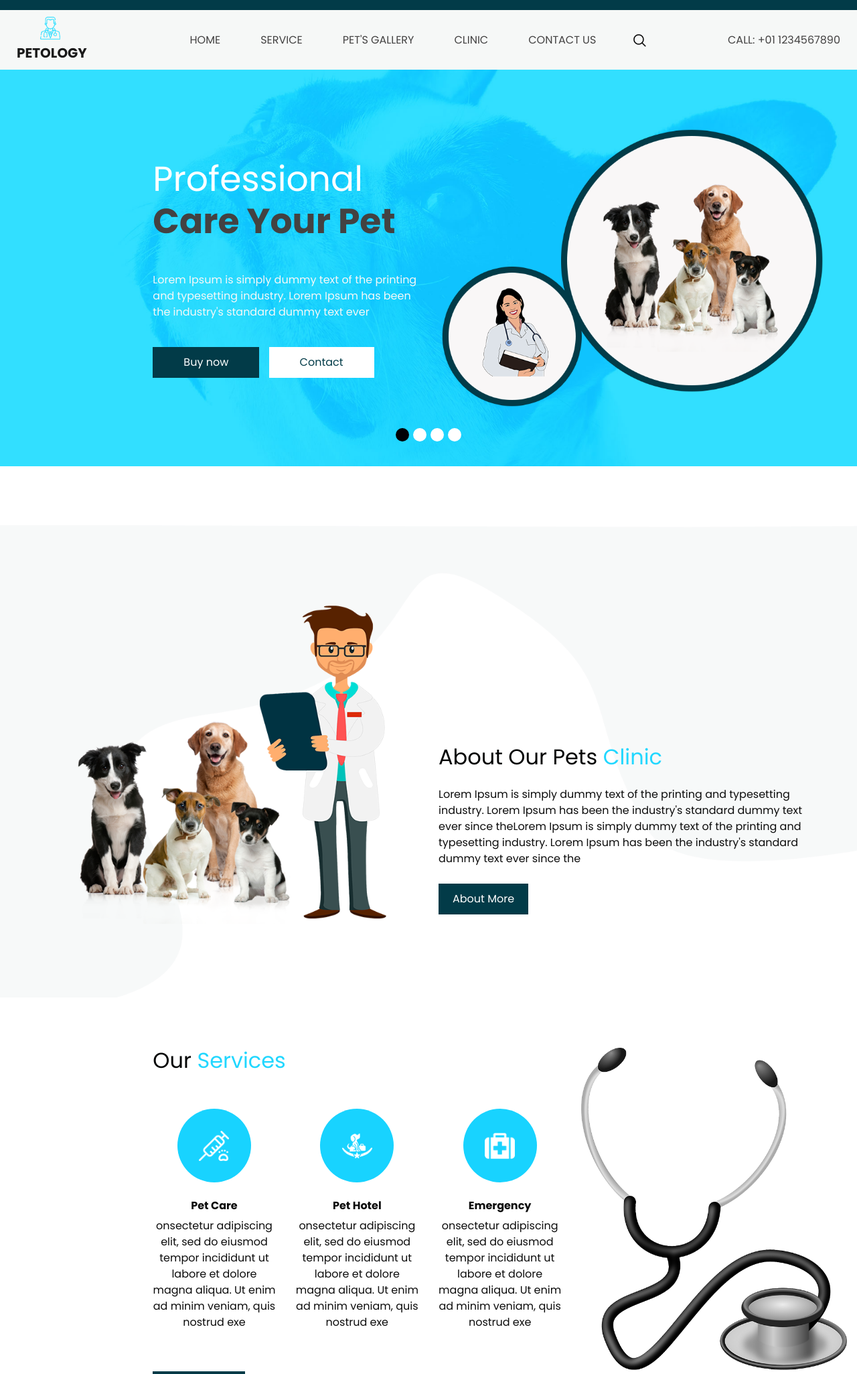
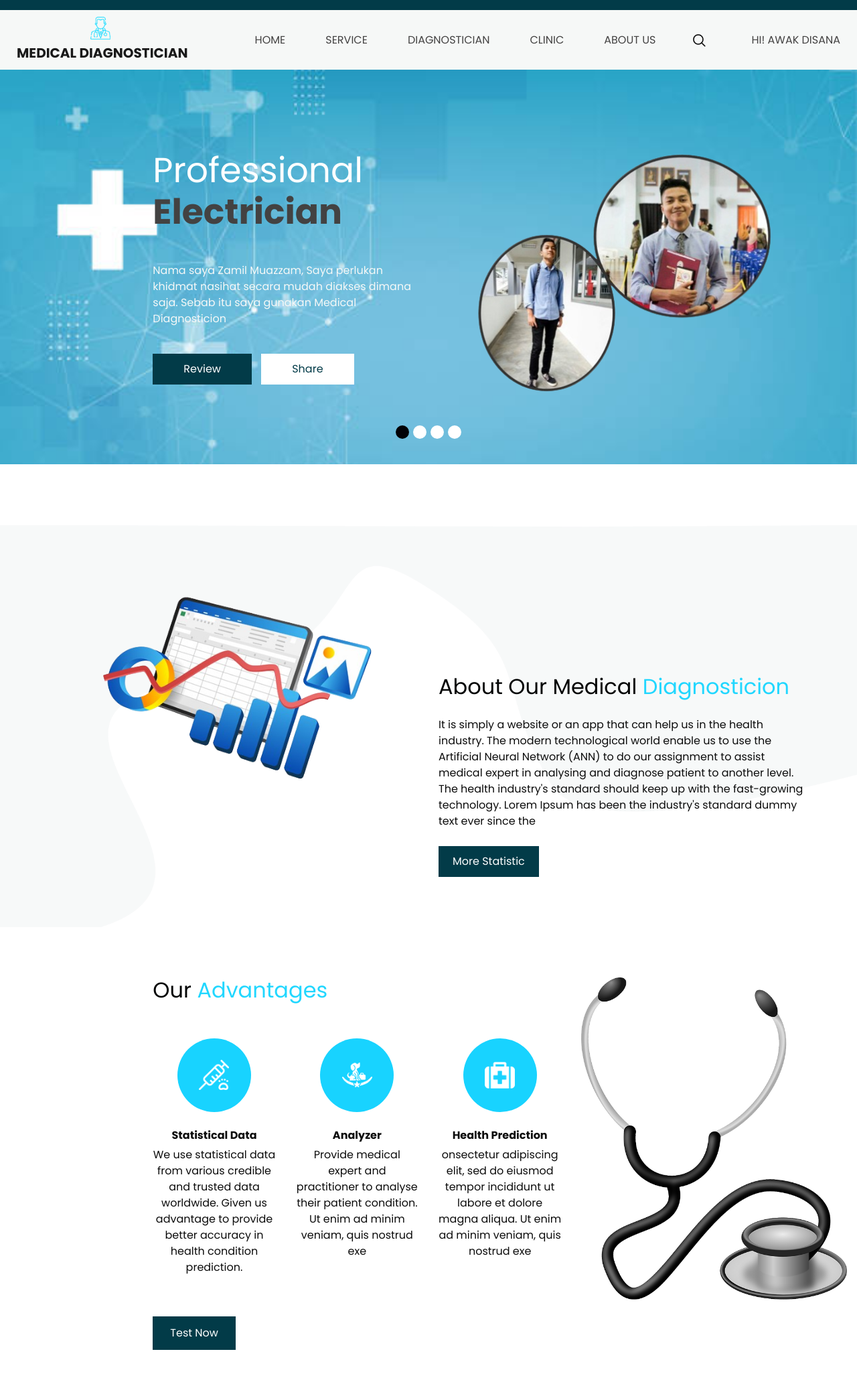
Before and after one commit to JimPaan/Med_Diagnotion, a Django app: template templates/dashboard.html in a window 1280 px wide. Shown: the top 2051 px of the page at 67% size. Run offline with Django 3.2, Linux system fonts and the light colour scheme; the template is opened without the code that fills it, so the values that code supplies are empty; some libraries are stand-ins or nearby versions.

Commit message:
Update gambar and update html

```diff
--- a/static/css/style.css
+++ b/static/css/style.css
@@ -163,7 +163,7 @@ a:focus {
 /*end header section*/
 /* slider section */
 .slider_section {
-  background-image: url(../images/hero.jpg);
+  background-image: url(../images/Bgnd.jpg);
   padding: 6% 0;
   background-size: cover;
   background-repeat: no-repeat;
--- a/templates/dashboard.html
+++ b/templates/dashboard.html
@@ -12,7 +12,7 @@
   <meta name="description" content="" />
   <meta name="author" content="" />
 
-  <title>Petology</title>
+  <title>Medical Diagnosticion | Dashboard</title>
 
   <!-- slider stylesheet -->
   <link rel="stylesheet" type="text/css"
@@ -38,7 +38,7 @@
           <a class="navbar-brand" href="index.html">
             <img src="static/images/logo.png" alt="">
             <span>
-              Petology
+              Medical Diagnostician
             </span>
           </a>
           <button class="navbar-toggler" type="button" data-toggle="collapse" data-target="#navbarSupportedContent"
@@ -56,13 +56,13 @@
                   <a class="nav-link" href="service.html">service </a>
                 </li>
                 <li class="nav-item">
-                  <a class="nav-link" href="pet.html">Pet's gallery </a>
+                  <a class="nav-link" href="pet.html">Diagnostician </a>
                 </li>
                 <li class="nav-item">
                   <a class="nav-link" href="clinic.html"> clinic</a>
                 </li>
                 <li class="nav-item">
-                  <a class="nav-link" href="contact.html">Contact us</a>
+                  <a class="nav-link" href="contact.html">About us</a>
                 </li>
               </ul>
               <form class="form-inline my-2 my-lg-0 ml-0 ml-lg-4 mb-3 mb-lg-0">
@@ -71,7 +71,7 @@
             </div>
             <div class="quote_btn-container  d-flex justify-content-center">
               <a href="">
-                Call: +01 1234567890
+                Hi! awak disana
               </a>
             </div>
           </div>
@@ -97,27 +97,27 @@
                     <h1>
                       Professional
                       <span>
-                        Care Your Pet
+                        Electrician
                       </span>
                     </h1>
                     <p>
-                      Lorem Ipsum is simply dummy text of the printing and
-                      typesetting industry.
-                      Lorem Ipsum has been the industry's standard dummy text ever
+                      Nama saya Zamil Muazzam, Saya perlukan khidmat nasihat
+                      secara mudah diakses dimana saja.
+                      Sebab itu saya gunakan Medical Diagnosticion
                     </p>
                     <div class="btn-box">
                       <a href="" class="btn-1">
-                        Buy now
+                        Review
                       </a>
                       <a href="" class="btn-2">
-                        Contact
+                        Share
                       </a>
                     </div>
                   </div>
                 </div>
                 <div class="col-md-6">
                   <div class="slider_img-box">
-                    <img src="static/images/slider-img.png" alt="">
+                    <img src="static/images/Muaz.png" alt="">
                   </div>
                 </div>
               </div>
@@ -131,27 +131,27 @@
                     <h1>
                       Professional
                       <span>
-                        Care Your Pet
+                        Photographer
                       </span>
                     </h1>
                     <p>
-                      Lorem Ipsum is simply dummy text of the printing and
-                      typesetting industry.
-                      Lorem Ipsum has been the industry's standard dummy text ever
+                      Nama saya Afiq Eirfan, Saya bekerja sebagai jurugambar professional
+                      yang sibuk dengan pelbagai tugas seharian.
+                      Dengan itu saya gunakan Medical Diagnostician untuk kekal sihat.
                     </p>
                     <div class="btn-box">
                       <a href="" class="btn-1">
-                        Buy now
+                        Review
                       </a>
                       <a href="" class="btn-2">
-                        Contact
+                        Share
                       </a>
                     </div>
                   </div>
                 </div>
                 <div class="col-md-6">
                   <div class="slider_img-box">
-                    <img src="static/images/slider-img.png" alt="">
+                    <img src="static/images/Pikpang.png" alt="">
                   </div>
                 </div>
               </div>
@@ -165,27 +165,27 @@
                     <h1>
                       Professional
                       <span>
-                        Care Your Pet
+                        Fisherman
                       </span>
                     </h1>
                     <p>
-                      Lorem Ipsum is simply dummy text of the printing and
-                      typesetting industry.
-                      Lorem Ipsum has been the industry's standard dummy text ever
+                      Nama saya Faiq Aiman, Saya suka memancing pada masa senggang saya
+                      tetapi khuatir akan kesihatan saya.
+                      Maka, saya mencuba Medical Diagnostician untuk jaminan masa depan saya.
                     </p>
                     <div class="btn-box">
                       <a href="" class="btn-1">
-                        Buy now
+                        Review
                       </a>
                       <a href="" class="btn-2">
-                        Contact
+                        Share
                       </a>
                     </div>
                   </div>
                 </div>
                 <div class="col-md-6">
                   <div class="slider_img-box">
-                    <img src="static/images/slider-img.png" alt="">
+                    <img src="static/images/Abe.png" alt="">
                   </div>
                 </div>
               </div>
@@ -199,27 +199,27 @@
                     <h1>
                       Professional
                       <span>
-                        Care Your Pet
+                        Caretaker
                       </span>
                     </h1>
                     <p>
-                      Lorem Ipsum is simply dummy text of the printing and
-                      typesetting industry.
-                      Lorem Ipsum has been the industry's standard dummy text ever
+                      Nama saya Nazif Aladin, Saya suka memandang kepada pemandangan yang indah
+                      tetapi khuatir akan kesihatan kenalan saya.
+                      Maka, saya merekomendasikan Medical Diagnostician untuk kepada beliau.
                     </p>
                     <div class="btn-box">
                       <a href="" class="btn-1">
-                        Buy now
+                        Review
                       </a>
                       <a href="" class="btn-2">
-                        Contact
+                        Share
                       </a>
                     </div>
                   </div>
                 </div>
                 <div class="col-md-6">
                   <div class="slider_img-box">
-                    <img src="static/images/slider-img.png" alt="">
+                    <img src="static/images/Nazif.png" alt="">
                   </div>
                 </div>
               </div>
@@ -239,25 +239,26 @@
       <div class="row">
         <div class="col-md-6">
           <div class="img-box">
-            <img src="static/images/about.png" alt="">
+            <img src="static/images/analysis.png" alt="">
           </div>
         </div>
         <div class="col-md-6">
           <div class="detail-box">
             <h2 class="custom_heading">
-              About Our Pets
+              About Our Medical
               <span>
-                Clinic
+                Diagnosticion
               </span>
             </h2>
             <p>
-              Lorem Ipsum is simply dummy text of the printing and typesetting industry. Lorem Ipsum has been the
-              industry's standard dummy text ever since theLorem Ipsum is simply dummy text of the printing and
-              typesetting industry. Lorem Ipsum has been the industry's standard dummy text ever since the
+              It is simply a website or an app that can help us in the health industry. The modern technological
+              world enable us to use the Artificial Neural Network (ANN) to do our assignment to assist medical
+              expert in analysing and diagnose patient to another level. The health industry's standard should
+              keep up with the fast-growing technology. Lorem Ipsum has been the industry's standard dummy text ever since the
             </p>
             <div>
               <a href="">
-                About More
+                More Statistic
               </a>
             </div>
           </div>
@@ -272,7 +273,7 @@
       <div class="row">
         <div class="col-md-6 offset-md-2">
           <h2 class="custom_heading">
-            Our <span>Services</span>
+            Our <span>Advantages</span>
           </h2>
           <div class="container layout_padding2">
             <div class="row">
@@ -282,11 +283,11 @@
                 </div>
                 <div class="detail_box">
                   <h6>
-                    Pet Care
+                    Statistical Data
                   </h6>
                   <p>
-                    onsectetur adipiscing elit, sed do eiusmod tempor incididunt ut labore et dolore magna aliqua. Ut
-                    enim ad minim veniam, quis nostrud exe
+                    We use statistical data from various credible and trusted data worldwide.
+                    Given us advantage to provide better accuracy in health condition prediction.
                   </p>
                 </div>
               </div>
@@ -296,10 +297,10 @@
                 </div>
                 <div class="detail_box">
                   <h6>
-                    Pet Hotel
+                    Analyzer
                   </h6>
                   <p>
-                    onsectetur adipiscing elit, sed do eiusmod tempor incididunt ut labore et dolore magna aliqua. Ut
+                    Provide medical expert and practitioner to analyse their patient condition. Ut
                     enim ad minim veniam, quis nostrud exe
                   </p>
                 </div>
@@ -310,7 +311,7 @@
                 </div>
                 <div class="detail_box">
                   <h6>
-                    Emergency
+                    Health Prediction
                   </h6>
                   <p>
                     onsectetur adipiscing elit, sed do eiusmod tempor incididunt ut labore et dolore magna aliqua. Ut
@@ -322,7 +323,7 @@
           </div>
           <div>
             <a href="">
-              Read More
+              Test Now
             </a>
           </div>
         </div>
@@ -335,44 +336,12 @@
 
   <!-- end service section -->
 
-
-
-  <!-- gallery section -->
-  <section class="gallery-section layout_padding">
-    <div class="container">
-      <h2>
-        Our Gallery
-      </h2>
-    </div>
-    <div class="container ">
-      <div class="img_box box-1">
-        <img src="static/images/g-1.png" alt="">
-      </div>
-      <div class="img_box box-2">
-        <img src="static/images/g-2.png" alt="">
-      </div>
-      <div class="img_box box-3">
-        <img src="static/images/g-3.png" alt="">
-      </div>
-      <div class="img_box box-4">
-        <img src="static/images/g-4.png" alt="">
-      </div>
-      <div class="img_box box-5">
-        <img src="static/images/g-5.png" alt="">
-      </div>
-    </div>
-  </section>
-
-
-
-  <!-- end gallery section -->
-
   <!-- buy section -->
 
   <section class="buy_section layout_padding">
     <div class="container">
       <h2>
-        You Can Buy Pet From Our Clinic
+        Try 1 Month For Free
       </h2>
       <p>
         consectetur adipiscing elit, sed do eiusmod tempor incididunt ut labore et dolore magna aliqua. Ut enim ad minim
@@ -380,152 +349,13 @@
       </p>
       <div class="d-flex justify-content-center">
         <a href="">
-          Buy Now
+          Try It Now
         </a>
       </div>
     </div>
   </section>
 
   <!-- end buy section -->
-
-  <!-- client section -->
-  <section class="client_section layout_padding-bottom">
-    <div class="container">
-      <h2 class="custom_heading text-center">
-        What Say Our
-        <span>
-          clients
-        </span>
-      </h2>
-      <p class="text-center">
-        orem ipsum dolor sit amet, consectetur adipiscing elit, sed do eiusmod tempor incididunt ut la
-      </p>
-      <div id="carouselExample2Indicators" class="carousel slide" data-ride="carousel">
-        <ol class="carousel-indicators">
-          <li data-target="#carouselExample2Indicators" data-slide-to="0" class="active"></li>
-          <li data-target="#carouselExample2Indicators" data-slide-to="1"></li>
-          <li data-target="#carouselExample2Indicators" data-slide-to="2"></li>
-        </ol>
-        <div class="carousel-inner">
-          <div class="carousel-item active">
-            <div class="layout_padding2 pl-100">
-              <div class="client_container ">
-                <div class="img_box">
-                  <img src="static/images/client.jpg" alt="">
-                </div>
-                <div class="detail_box">
-                  <h5>
-                    Sandy Mark
-                  </h5>
-                  <p>
-                    Lorem ipsum dolor sit amet, consectetur adipiscing elit, sed do eiusmod tempor incididunt ut labore
-                    et
-                    dolore
-                    magna aliqua. Ut enim ad minim veniam, quis nostrud exercitation ullamco laboris nisi ut aliquip ex
-                    ea
-                    commodo
-                    consequat. Duis aute irure dolor in reprehenderit in voluptate velit esse cillum dolore
-                  </p>
-                </div>
-              </div>
-            </div>
-          </div>
-          <div class="carousel-item">
-            <div class="layout_padding2 pl-100">
-              <div class="client_container ">
-                <div class="img_box">
-                  <img src="static/images/client.jpg" alt="">
-                </div>
-                <div class="detail_box">
-                  <h5>
-                    Sandy Mark
-                  </h5>
-                  <p>
-                    Lorem ipsum dolor sit amet, consectetur adipiscing elit, sed do eiusmod tempor incididunt ut labore
-                    et
-                    dolore
-                    magna aliqua. Ut enim ad minim veniam, quis nostrud exercitation ullamco laboris nisi ut aliquip ex
-                    ea
-                    commodo
-                    consequat. Duis aute irure dolor in reprehenderit in voluptate velit esse cillum dolore
-                  </p>
-                </div>
-              </div>
-            </div>
-          </div>
-          <div class="carousel-item">
-            <div class="layout_padding2 pl-100">
-              <div class="client_container ">
-                <div class="img_box">
-                  <img src="static/images/client.jpg" alt="">
-                </div>
-                <div class="detail_box">
-                  <h5>
-                    Sandy Mark
-                  </h5>
-                  <p>
-                    Lorem ipsum dolor sit amet, consectetur adipiscing elit, sed do eiusmod tempor incididunt ut labore
-                    et
-                    dolore
-                    magna aliqua. Ut enim ad minim veniam, quis nostrud exercitation ullamco laboris nisi ut aliquip ex
-                    ea
-                    commodo
-                    consequat. Duis aute irure dolor in reprehenderit in voluptate velit esse cillum dolore
-                  </p>
-                </div>
-              </div>
-            </div>
-          </div>
-        </div>
-
-      </div>
-
-
-    </div>
-
-  </section>
-  <!-- end client section -->
-
-  <!-- map section -->
-
-  <section class="map_section">
-    <div id="map" class="h-100 w-100 ">
-    </div>
-
-    <div class="form_container ">
-      <div class="row">
-        <div class="col-md-8 col-sm-10 offset-md-4">
-          <form action="">
-            <div class="text-center">
-              <h3>
-                Contact Us
-              </h3>
-            </div>
-            <div>
-              <input type="text" placeholder="Name" class="pt-3">
-            </div>
-            <div>
-              <input type="text" placeholder="Pone Number">
-            </div>
-            <div>
-              <input type="email" placeholder="Email">
-            </div>
-            <div>
-              <input type="text" class="message-box" placeholder="Message">
-            </div>
-            <div class="d-flex justify-content-center">
-              <button>
-                SEND
-              </button>
-            </div>
-          </form>
-        </div>
-      </div>
-    </div>
-  </section>
-
-
-  <!-- end map section -->
 
   <!-- info section -->
   <section class="info_section layout_padding2">
@@ -576,8 +406,8 @@
   <!-- footer section -->
   <section class="container-fluid footer_section">
     <p>
-      &copy; 2019 All Rights Reserved By
-      <a href="https://html.design/">Free Html Templates</a>
+      &copy; 2123 All Rights Reserved By
+      <a href="https://github.com/JimPaan">Azim Farhan & Co</a>
     </p>
   </section>
   <!-- footer section -->
```
Also changed, not shown: static/images/Abe.png (added), static/images/Analysis.png (added), static/images/Bgnd.jpg (added), static/images/Muaz.png (added), static/images/Nazif.png (added), static/images/Pikpang.png (added).
